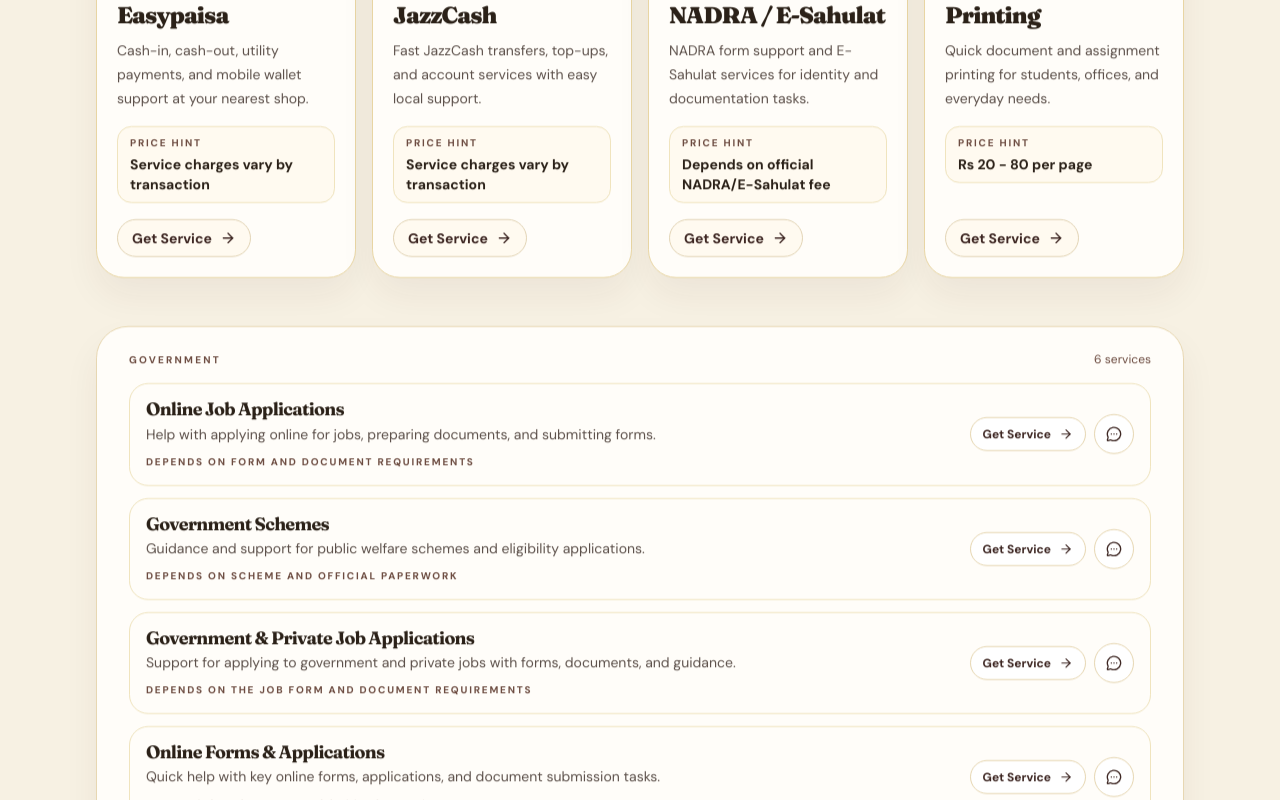
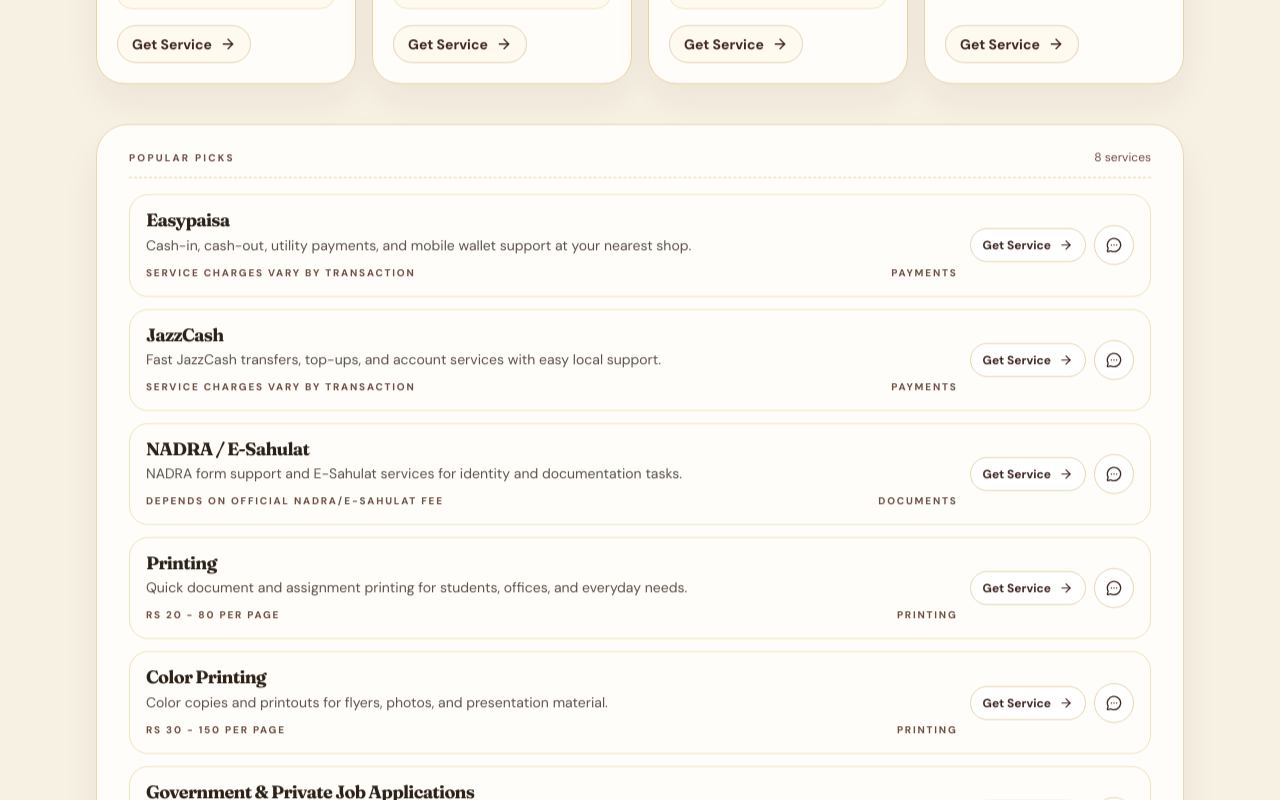
Before and after one commit to FahaD-DEV-collab-cloud/yasin-shop-website, a Next.js app in the folder frontend/: page / in a window 1280 px wide. Shown: the part 1220-2020 px from the top of the page. Built offline with nearby package versions, Linux system fonts and the light colour scheme.

Commit message:
feat: add services page and update service links for consistency

```diff
--- /dev/null
+++ b/frontend/app/services/page.tsx
@@ -0,0 +1,47 @@
+import type { Metadata } from "next";
+import Link from "next/link";
+import { Home } from "lucide-react";
+import Footer from "@/components/Footer";
+import Navbar from "@/components/Navbar";
+import { ServiceCatalog } from "@/components/Services";
+import WhatsAppButton from "@/components/WhatsAppButton";
+import { site } from "@/src/config/site";
+
+export const metadata: Metadata = {
+  title: `All Services | ${site.businessName}`,
+  description: `${site.businessName} offers printing, photocopying, digital services, government support, Easypaisa, JazzCash, NADRA, admissions, and more across Lalian.`,
+};
+
+export default function ServicesPage() {
+  return (
+    <div className="bg-[#F7F1E3] text-[#2B2118]">
+      <Navbar />
+
+      <main className="mx-auto w-full max-w-6xl px-4 pb-20 pt-6 sm:px-6 lg:px-8">
+        <div className="mb-6 flex items-center gap-2 text-sm text-[#6d4c41]">
+          <Link href="/" className="inline-flex items-center gap-1 font-medium transition hover:text-[#3e2a24]">
+            <Home className="h-4 w-4" />
+            Home
+          </Link>
+          <span>/</span>
+          <span className="font-semibold text-[#3e2a24]">Services</span>
+        </div>
+
+        <div className="mb-8">
+          <p className="text-sm font-semibold uppercase tracking-[0.28em] text-[#6D4C41]">All Services</p>
+          <h1 className="mt-3 text-4xl font-black tracking-[-0.06em] text-[#2B2118] sm:text-5xl">
+            Everything you need, in one place.
+          </h1>
+          <p className="mt-3 max-w-2xl text-base leading-7 text-[#5d514b] sm:text-lg">
+            Printing, photocopy, payments, job forms, NADRA assistance, digital support, and everyday local help — all under one roof.
+          </p>
+        </div>
+
+        <ServiceCatalog />
+      </main>
+
+      <Footer />
+      <WhatsAppButton />
+    </div>
+  );
+}
--- a/frontend/components/Footer.tsx
+++ b/frontend/components/Footer.tsx
@@ -3,7 +3,7 @@
 
 const quickLinks = [
   { label: "Home", href: "/" },
-  { label: "Services", href: "/#services" },
+  { label: "Services", href: "/services" },
   { label: "About", href: "/#about" },
   { label: "Why Us", href: "/#why-us" },
   { label: "Contact", href: "/#contact" },
--- a/frontend/components/MobileMenu.tsx
+++ b/frontend/components/MobileMenu.tsx
@@ -5,7 +5,7 @@
 
 const navItems = [
   { label: "Home", href: "/" },
-  { label: "Services", href: "/#services" },
+  { label: "Services", href: "/services" },
   { label: "About", href: "/#about" },
   { label: "Why Us", href: "/#why-us" },
   { label: "Contact", href: "/#contact" },
--- a/frontend/components/Navbar.tsx
+++ b/frontend/components/Navbar.tsx
@@ -7,7 +7,7 @@
 
 const navItems = [
   { label: "Home", href: "/" },
-  { label: "Services", href: "/#services" },
+  { label: "Services", href: "/services" },
   { label: "About", href: "/#about" },
   { label: "Why Us", href: "/#why-us" },
   { label: "Contact", href: "/#contact" },
--- a/frontend/components/Services.tsx
+++ b/frontend/components/Services.tsx
@@ -20,8 +20,8 @@
 import services from "@/src/data/services";
 import { site } from "@/src/config/site";
 
-const tabs = ["All", "Payments", "Documents", "Government", "Education", "Other"] as const;
-type Tab = (typeof tabs)[number];
+export const tabs = ["All", "Payments", "Documents", "Government", "Education", "Other"] as const;
+export type Tab = (typeof tabs)[number];
 
 const iconMap: Record<string, LucideIcon> = {
   easypaisa: WalletCards,
@@ -60,13 +60,11 @@
   "songs-movies": Smartphone,
 };
 
-const featuredServices = services.filter((service) => service.featured).slice(0, 4);
+export const normalize = (value: string) => value.trim().toLowerCase();
 
-const getPriceHint = (service: (typeof services)[number]) => service.pricing.amount || "Custom quote";
+export const getPriceHint = (service: (typeof services)[number]) => service.pricing.amount || "Custom quote";
 
-const normalize = (value: string) => value.toLowerCase();
-
-const getBucket = (service: (typeof services)[number]): Exclude<Tab, "All"> => {
+export const getBucket = (service: (typeof services)[number]): Exclude<Tab, "All"> => {
   const name = normalize(service.name);
   const category = normalize(service.category);
 
@@ -113,13 +111,82 @@
   return "Other";
 };
 
-export default function Services() {
+export function ServiceListRow({ service }: { service: (typeof services)[number] }) {
+  const whatsappLink = `https://wa.me/${site.whatsapp}?text=${encodeURIComponent(
+    `Assalam-o-Alaikum, ${service.name} ka service chahiye.`
+  )}`;
+
+  return (
+    <div className="group flex flex-col gap-3 rounded-[1.2rem] border border-[#f0e4be] bg-[#fffdf9] p-4 transition-colors hover:bg-[#fffaf0] sm:flex-row sm:items-center sm:justify-between">
+      <div className="min-w-0 flex-1">
+        <Link href={`/services/${service.slug}`} className="block">
+          <h3 className="text-base font-bold tracking-[-0.02em] text-[#2B2118] transition-colors hover:text-[#6D4C41] sm:text-lg">
+            {service.name}
+          </h3>
+        </Link>
+        <p className="mt-1 text-sm leading-6 text-[#5d514b]">{service.shortDescription}</p>
+        <div className="mt-2 flex items-center justify-between gap-3">
+          <p className="text-[10px] font-semibold uppercase tracking-[0.18em] text-[#6D4C41]">
+            {getPriceHint(service)}
+          </p>
+          <span className="text-[10px] font-semibold uppercase tracking-[0.18em] text-[#6D4C41]">
+            {service.category}
+          </span>
+        </div>
+      </div>
+
+      <div className="flex shrink-0 items-center gap-2">
+        <Link
+          href={`/services/${service.slug}`}
+          className="inline-flex items-center gap-2 rounded-full border border-[#e7d7b2] bg-[#fff] px-3 py-2 text-xs font-semibold text-[#3E2723] transition-colors hover:border-[#c9a227] hover:bg-[#fff7e7]"
+        >
+          Get Service
+          <ArrowRight className="h-3.5 w-3.5" />
+        </Link>
+
+        <a
+          href={whatsappLink}
+          target="_blank"
+          rel="noreferrer"
+          aria-label={`Chat on WhatsApp about ${service.name}`}
+          className="flex h-10 w-10 items-center justify-center rounded-full border border-[#e7d7b2] bg-[#fff] text-[#3E2723] transition-all duration-300 hover:border-[#c9a227] hover:bg-[#fff7e7]"
+        >
+          <MessageCircleMore className="h-4 w-4" />
+        </a>
+      </div>
+    </div>
+  );
+}
+
+export function ServiceCategoryGroup({
+  groupName,
+  groupServices,
+}: {
+  groupName: string;
+  groupServices: Array<(typeof services)[number]>;
+}) {
+  return (
+    <div className="px-5 py-5 sm:px-8 sm:py-6">
+      <div className="mb-4 flex items-center justify-between gap-3 border-b border-dashed border-[#ead7a4] pb-3">
+        <p className="text-[10px] font-semibold uppercase tracking-[0.22em] text-[#6D4C41]">{groupName}</p>
+        <span className="text-xs text-[#6D4C41]">{groupServices.length} service{groupServices.length === 1 ? "" : "s"}</span>
+      </div>
+
+      <div className="space-y-3">
+        {groupServices.map((service) => (
+          <ServiceListRow key={service.slug} service={service} />
+        ))}
+      </div>
+    </div>
+  );
+}
+
+export function ServiceCatalog() {
   const [activeTab, setActiveTab] = useState<Tab>("All");
   const [query, setQuery] = useState("");
-  const [showAll, setShowAll] = useState(false);
 
   const filteredServices = useMemo(() => {
-    const searchValue = normalize(query.trim());
+    const searchValue = normalize(query);
 
     return services.filter((service) => {
       const matchesSearch =
@@ -129,48 +196,30 @@
 
       const matchesTab = activeTab === "All" || getBucket(service) === activeTab;
 
-      return matchesTab && matchesSearch && !service.featured;
+      return matchesTab && matchesSearch;
     });
   }, [activeTab, query]);
 
-  const visibleServices = useMemo(() => {
-    const defaultLimit = 9;
-    return showAll ? filteredServices : filteredServices.slice(0, defaultLimit);
-  }, [filteredServices, showAll]);
+  const groupedServices = useMemo(() => {
+    const groups: Record<string, Array<(typeof services)[number]>> = {};
 
-  const groupedServices = useMemo(() => {
-    const groups: Record<string, typeof filteredServices> = {};
-
-    for (const service of visibleServices) {
+    for (const service of filteredServices) {
       const bucket = getBucket(service);
       if (!groups[bucket]) groups[bucket] = [];
       groups[bucket].push(service);
     }
 
     return groups;
-  }, [visibleServices]);
-
-  const hasMore = filteredServices.length > visibleServices.length && !showAll;
+  }, [filteredServices]);
 
   return (
-    <section id="services" className="reveal py-18 sm:py-20">
     <div className="mx-auto max-w-6xl px-4 sm:px-6 lg:px-8">
-        <div className="mx-auto max-w-3xl text-left sm:text-center">
-          <p className="text-sm font-semibold uppercase tracking-[0.25em] text-[#6D4C41]">Our Services</p>
-          <h2 className="mt-4 text-3xl font-black tracking-[-0.05em] text-[#2B2118] sm:text-4xl">
-            Fast service, honest help, and no running around.
-          </h2>
-        </div>
-
-        <div className="mt-10 rounded-[2rem] border border-[#ead9a7] bg-[#fffdf9] p-4 shadow-[0_18px_38px_rgba(62,39,35,0.05)] sm:p-6">
+      <div className="mt-6 rounded-[2rem] border border-[#ead9a7] bg-[#fffdf9] p-4 shadow-[0_18px_38px_rgba(62,39,35,0.05)] sm:p-6">
         <div className="relative">
           <Search className="pointer-events-none absolute left-4 top-1/2 h-4 w-4 -translate-y-1/2 text-[#6D4C41]" />
           <input
             value={query}
-              onChange={(event) => {
-                setQuery(event.target.value);
-                setShowAll(false);
-              }}
+            onChange={(event) => setQuery(event.target.value)}
             placeholder="Search services..."
             className="w-full rounded-full border border-[#e2d4b5] bg-[#fffaf0] py-3 pl-11 pr-4 text-sm text-[#2B2118] outline-none transition focus:border-[#c9a227] focus:ring-4 focus:ring-[#e9dcc2]"
           />
@@ -185,10 +234,7 @@
                 <button
                   key={tab}
                   type="button"
-                    onClick={() => {
-                      setActiveTab(tab);
-                      setShowAll(false);
-                    }}
+                  onClick={() => setActiveTab(tab)}
                   className={[
                     "rounded-full border px-4 py-2 text-sm font-semibold transition-all",
                     isActive
@@ -202,6 +248,56 @@
             })}
           </div>
         </div>
+      </div>
+
+      <div className="mt-10 rounded-[2rem] border border-[#e7d7b2] bg-[#fffdf9] shadow-[0_18px_36px_rgba(62,39,35,0.06)]">
+        {filteredServices.length === 0 ? (
+          <div className="flex flex-col items-center justify-center gap-4 px-5 py-12 text-center">
+            <p className="text-lg font-bold text-[#2B2118]">No services found.</p>
+            <a
+              href={`https://wa.me/${site.whatsapp}?text=${encodeURIComponent("Assalam-o-Alaikum, mujhe service ke liye contact karna hai.")}`}
+              target="_blank"
+              rel="noreferrer"
+              className="inline-flex items-center gap-2 rounded-full border border-[#e2d4b5] bg-[#fffaf0] px-4 py-2.5 text-sm font-semibold text-[#3E2723] transition-colors hover:border-[#c9a227] hover:bg-[#fff7e7]"
+            >
+              Message us on WhatsApp
+              <MessageCircleMore className="h-4 w-4" />
+            </a>
+          </div>
+        ) : (
+          <div className="divide-y divide-dashed divide-[#d8c79d]">
+            {activeTab === "All" && Object.entries(groupedServices).length > 0 ? (
+              Object.entries(groupedServices).map(([groupName, groupServices]) => (
+                <ServiceCategoryGroup key={groupName} groupName={groupName} groupServices={groupServices} />
+              ))
+            ) : (
+              filteredServices.map((service) => (
+                <div key={service.slug} className="px-5 py-5 sm:px-8 sm:py-6">
+                  <ServiceListRow service={service} />
+                </div>
+              ))
+            )}
+          </div>
+        )}
+      </div>
+    </div>
+  );
+}
+
+const featuredServices = services.filter((service) => service.featured).slice(0, 4);
+const popularServices = services.filter((service) => service.popular).slice(0, 8);
+
+export default function Services() {
+  const previewServices = popularServices.length > 0 ? popularServices : services.slice(0, 8);
+
+  return (
+    <section id="services" className="reveal py-18 sm:py-20">
+      <div className="mx-auto max-w-6xl px-4 sm:px-6 lg:px-8">
+        <div className="mx-auto max-w-3xl text-left sm:text-center">
+          <p className="text-sm font-semibold uppercase tracking-[0.25em] text-[#6D4C41]">Our Services</p>
+          <h2 className="mt-4 text-3xl font-black tracking-[-0.05em] text-[#2B2118] sm:text-4xl">
+            Fast service, honest help, and no running around.
+          </h2>
         </div>
 
         <div className="mt-10 grid gap-4 md:grid-cols-2 xl:grid-cols-4">
@@ -267,150 +363,29 @@
           })}
         </div>
 
-        <div className="mt-12 rounded-[2rem] border border-[#e7d7b2] bg-[#fffdf9] shadow-[0_18px_36px_rgba(62,39,35,0.06)]">
-          {filteredServices.length === 0 ? (
-            <div className="flex flex-col items-center justify-center gap-4 px-5 py-12 text-center">
-              <p className="text-lg font-bold text-[#2B2118]">No services found.</p>
-              <a
-                href={`https://wa.me/${site.whatsapp}?text=${encodeURIComponent("Assalam-o-Alaikum, mujhe service ke liye contact karna hai.")}`}
-                target="_blank"
-                rel="noreferrer"
-                className="inline-flex items-center gap-2 rounded-full border border-[#e2d4b5] bg-[#fffaf0] px-4 py-2.5 text-sm font-semibold text-[#3E2723] transition-colors hover:border-[#c9a227] hover:bg-[#fff7e7]"
-              >
-                Message us on WhatsApp
-                <MessageCircleMore className="h-4 w-4" />
-              </a>
-            </div>
-          ) : (
-            <div className="divide-y divide-dashed divide-[#d8c79d]">
-              {activeTab === "All" && Object.entries(groupedServices).length > 0 ? (
-                Object.entries(groupedServices).map(([groupName, groupServices]) => (
-                  <div key={groupName} className="px-5 py-5 sm:px-8 sm:py-6">
-                    <div className="mb-4 flex items-center justify-between gap-3">
-                      <p className="text-[10px] font-semibold uppercase tracking-[0.22em] text-[#6D4C41]">{groupName}</p>
-                      <span className="text-xs text-[#6D4C41]">{groupServices.length} service{groupServices.length === 1 ? "" : "s"}</span>
+        <div className="mt-10 rounded-[2rem] border border-[#e7d7b2] bg-[#fffdf9] shadow-[0_18px_36px_rgba(62,39,35,0.06)]">
+          <div className="px-5 py-5 sm:px-8 sm:py-6">
+            <div className="mb-4 flex items-center justify-between gap-3 border-b border-dashed border-[#ead7a4] pb-3">
+              <p className="text-[10px] font-semibold uppercase tracking-[0.22em] text-[#6D4C41]">Popular picks</p>
+              <span className="text-xs text-[#6D4C41]">{previewServices.length} services</span>
             </div>
 
             <div className="space-y-3">
-                      {groupServices.map((service) => {
-                        const whatsappLink = `https://wa.me/${site.whatsapp}?text=${encodeURIComponent(
-                          `Assalam-o-Alaikum, ${service.name} ka service chahiye.`
-                        )}`;
-
-                        return (
-                          <div
-                            key={service.slug}
-                            className="group flex flex-col gap-3 rounded-[1.2rem] border border-[#f0e4be] bg-[#fffdf9] p-4 transition-colors hover:bg-[#fffaf0] sm:flex-row sm:items-center sm:justify-between"
-                          >
-                            <div className="min-w-0 flex-1">
-                              <Link href={`/services/${service.slug}`} className="block">
-                                <h3 className="text-base font-bold tracking-[-0.02em] text-[#2B2118] transition-colors hover:text-[#6D4C41] sm:text-lg">
-                                  {service.name}
-                                </h3>
-                              </Link>
-                              <p className="mt-1 text-sm leading-6 text-[#5d514b]">{service.shortDescription}</p>
-                              <p className="mt-2 text-[10px] font-semibold uppercase tracking-[0.18em] text-[#6D4C41]">
-                                {getPriceHint(service)}
-                              </p>
+              {previewServices.map((service) => (
+                <ServiceListRow key={service.slug} service={service} />
+              ))}
             </div>
 
-                            <div className="flex shrink-0 items-center gap-2">
+            <div className="mt-6 text-center">
               <Link
-                                href={`/services/${service.slug}`}
-                                className="inline-flex items-center gap-2 rounded-full border border-[#e7d7b2] bg-[#fff] px-3 py-2 text-xs font-semibold text-[#3E2723] transition-colors hover:border-[#c9a227] hover:bg-[#fff7e7]"
+                href="/services"
+                className="inline-flex items-center gap-2 rounded-full border border-[#e2d4b5] bg-[#fffaf0] px-4 py-2.5 text-sm font-semibold text-[#3E2723] transition-all hover:border-[#c9a227] hover:bg-[#fff7e7]"
               >
-                                Get Service
-                                <ArrowRight className="h-3.5 w-3.5" />
+                View All Services
+                <ArrowRight className="h-4 w-4" />
               </Link>
-
-                              <a
-                                href={whatsappLink}
-                                target="_blank"
-                                rel="noreferrer"
-                                aria-label={`Chat on WhatsApp about ${service.name}`}
-                                className="flex h-10 w-10 items-center justify-center rounded-full border border-[#e7d7b2] bg-[#fff] text-[#3E2723] transition-all duration-300 hover:border-[#c9a227] hover:bg-[#fff7e7]"
-                              >
-                                <MessageCircleMore className="h-4 w-4" />
-                              </a>
             </div>
           </div>
-                        );
-                      })}
-                    </div>
-                  </div>
-                ))
-              ) : (
-                visibleServices.map((service) => {
-                  const whatsappLink = `https://wa.me/${site.whatsapp}?text=${encodeURIComponent(
-                    `Assalam-o-Alaikum, ${service.name} ka service chahiye.`
-                  )}`;
-
-                  return (
-                    <div
-                      key={service.slug}
-                      className="flex flex-col gap-3 border-b border-dashed border-[#ead7a4] px-5 py-5 transition-colors last:border-b-0 hover:bg-[#fffaf0] sm:flex-row sm:items-center sm:justify-between sm:px-8 sm:py-6"
-                    >
-                      <div className="min-w-0 flex-1">
-                        <Link href={`/services/${service.slug}`} className="block">
-                          <h3 className="text-base font-bold tracking-[-0.02em] text-[#2B2118] transition-colors hover:text-[#6D4C41] sm:text-lg">
-                            {service.name}
-                          </h3>
-                        </Link>
-                        <p className="mt-1 text-sm leading-6 text-[#5d514b]">{service.shortDescription}</p>
-                        <p className="mt-2 text-[10px] font-semibold uppercase tracking-[0.18em] text-[#6D4C41]">
-                          {getPriceHint(service)}
-                        </p>
-                      </div>
-
-                      <div className="flex shrink-0 items-center gap-2">
-                        <Link
-                          href={`/services/${service.slug}`}
-                          className="inline-flex items-center gap-2 rounded-full border border-[#e7d7b2] bg-[#fffaf0] px-3 py-2 text-xs font-semibold text-[#3E2723] transition-all duration-200 hover:border-[#c9a227] hover:bg-[#f8f0de]"
-                        >
-                          Get Service
-                          <ArrowRight className="h-3.5 w-3.5" />
-                        </Link>
-
-                        <a
-                          href={whatsappLink}
-                          target="_blank"
-                          rel="noreferrer"
-                          aria-label={`Chat on WhatsApp about ${service.name}`}
-                          className="flex h-10 w-10 items-center justify-center rounded-full border border-[#e7d7b2] bg-[#fffaf0] text-[#3E2723] transition-all duration-300 hover:border-[#c9a227] hover:bg-[#f8f0de]"
-                        >
-                          <MessageCircleMore className="h-4 w-4" />
-                        </a>
-                      </div>
-                    </div>
-                  );
-                })
-              )}
-
-              {hasMore ? (
-                <div className="px-5 py-5 text-center sm:px-8">
-                  <button
-                    type="button"
-                    onClick={() => setShowAll(true)}
-                    className="inline-flex items-center gap-2 rounded-full border border-[#e2d4b5] bg-[#fffaf0] px-4 py-2 text-sm font-semibold text-[#3E2723] transition-all hover:border-[#c9a227] hover:bg-[#fff7e7]"
-                  >
-                    Show all services
-                    <ArrowRight className="h-4 w-4" />
-                  </button>
-                </div>
-              ) : filteredServices.length > 9 ? (
-                <div className="px-5 py-5 text-center sm:px-8">
-                  <button
-                    type="button"
-                    onClick={() => setShowAll(false)}
-                    className="inline-flex items-center gap-2 rounded-full border border-[#e2d4b5] bg-[#fffaf0] px-4 py-2 text-sm font-semibold text-[#3E2723] transition-all hover:border-[#c9a227] hover:bg-[#fff7e7]"
-                  >
-                    Show less
-                    <ArrowRight className="h-4 w-4 rotate-90" />
-                  </button>
-                </div>
-              ) : null}
-            </div>
-          )}
         </div>
       </div>
     </section>
```
Also changed, not shown: frontend/src/data/services.ts (+9 -0 lines). Lines whose indentation alone changed are shown as unchanged.
